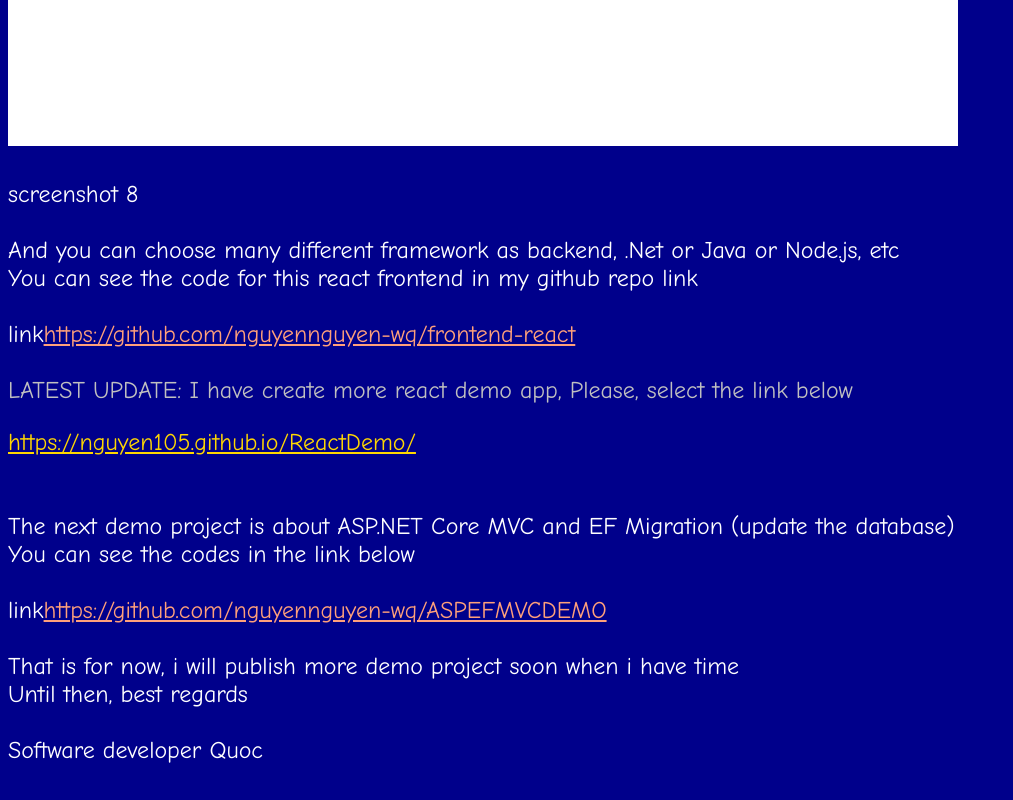
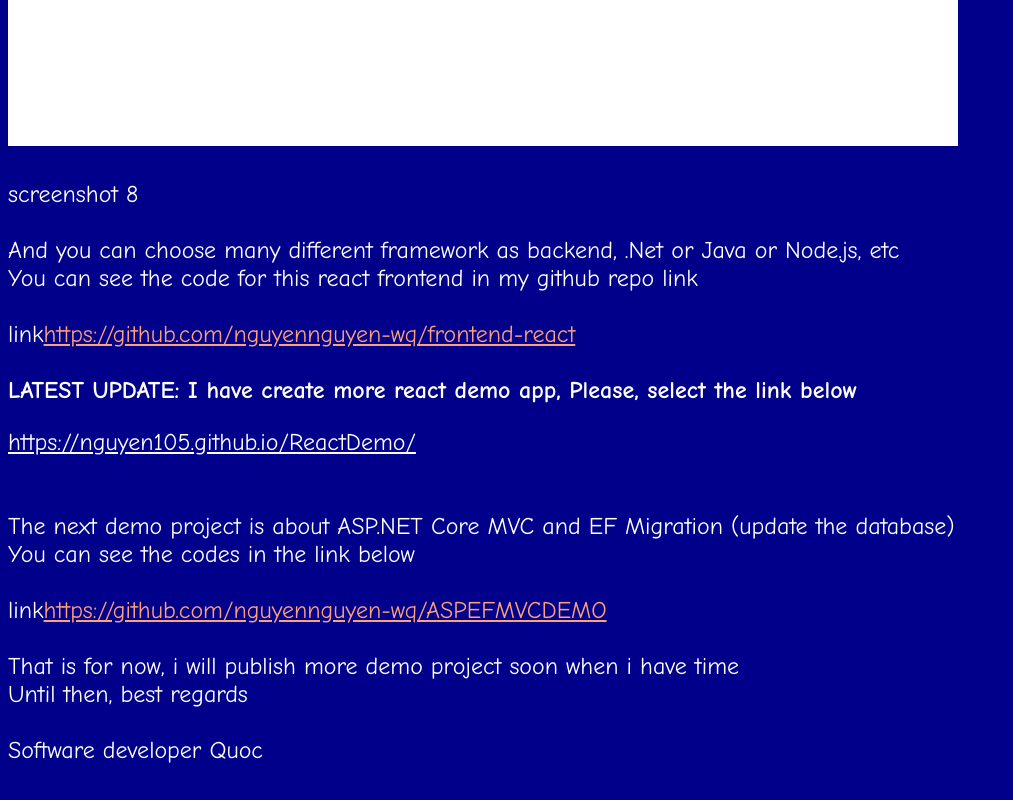
Before and after one commit to Nguyen105/Nguyen105.github.io, a plain HTML site: page index.html in a window 1280 px wide. Shown: the part 6140-6940 px from the top of the page, without its empty margins (0-1013 px from the left). Drawn offline with Linux system fonts and the light colour scheme.

Commit message:
Update index.html

```diff
--- a/index.html
+++ b/index.html
@@ -140,12 +140,12 @@ You can see the code for this react frontend in my github repo link</span>
 
 <span id="content2">
 
-<font face = "Comic sans MS" size ="5"  style="color:Silver;">LATEST UPDATE: I have create more react demo app,
-	Please, select the link below
+<font face = "Comic sans MS" size ="5"  style="color:white;"> <b>LATEST UPDATE: I have create more react demo app,
+	Please, select the link below </b>
       <p style="margin-bottom:0;">
 
 <p style="margin : 0; padding-top:0;"><a href="
-https://nguyen105.github.io/ReactDemo/"  style="color:Gold;" target="_blank" > https://nguyen105.github.io/ReactDemo/</a></p>
+https://nguyen105.github.io/ReactDemo/"  style="color:white;" target="_blank" > https://nguyen105.github.io/ReactDemo/</a></p>
 
 
 <span id="content2">
```
